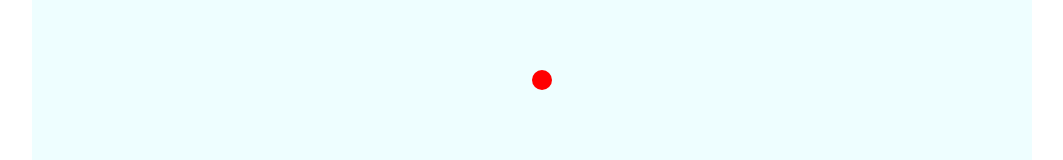
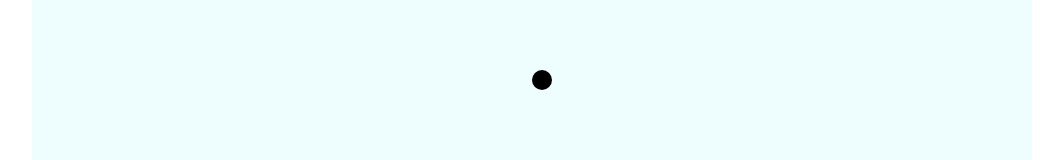
Before and after one commit to yoonhyoyeon/crazy-ball-game, a React (Create React App) app: page / in a window 1280 px wide. Shown: the part 330-490 px from the top of the page, without its empty margins (108-1171 px from the left). Built offline with nearby package versions, Linux system fonts and the light colour scheme.

Commit message:
setInterval 실행 횟수를 줄여 성능 개선

```diff
--- a/src/components/Ball/index.jsx
+++ b/src/components/Ball/index.jsx
@@ -1,5 +1,5 @@
 import * as S from './style';
-import { MAX_X, MAX_Y, BALL_SIZE, randomNum, randomColor, getMoveInfo } from 'utils';
+import { MAX_X, MAX_Y, BALL_SIZE, randomNum, randomColor, getMoveInfo, BALL_SPEED } from 'utils';
 import { useInterval } from 'hooks';
 import { memo, useEffect, useState } from 'react';
 
@@ -11,7 +11,7 @@ const Ball = memo(({isPlaying}) => {
             m_x: 0,
             m_y: 0,
             bgColor: randomColor(),
-            speed: 1.5
+            speed: BALL_SPEED
         }
         const targetPos = {
             x: randomNum(0, MAX_X-BALL_SIZE),
@@ -25,7 +25,7 @@ const Ball = memo(({isPlaying}) => {
     });
     useInterval(() => {
         moveBall();
-    }, isPlaying ? 5 : null);
+    }, isPlaying ? 8 : null);
 
     const moveBall = () => {
         const newInfo = {
--- a/src/components/CrazyBall/index.jsx
+++ b/src/components/CrazyBall/index.jsx
@@ -21,7 +21,7 @@ const CrazyBall = () => {
     const {time, setWork} = useTimer(0);
 
     useInterval(() => {
-        if((clickPos.x>=playerInfo.x-1.5 && clickPos.x<=playerInfo.x+PLAYER_SIZE+1.5 && clickPos.y>=playerInfo.y-1.5 && clickPos.y<=playerInfo.y+PLAYER_SIZE+1.5) || checkPlayerOut) {
+        if((clickPos.x>=playerInfo.x-1 && clickPos.x<=playerInfo.x+PLAYER_SIZE+1 && clickPos.y>=playerInfo.y-1 && clickPos.y<=playerInfo.y+PLAYER_SIZE+1) || checkPlayerOut) {
             setPlayerInfo((prev) => ({
                 ...prev,
                 moving: false,
@@ -36,7 +36,7 @@ const CrazyBall = () => {
                 y: prev.y + prev.m_y
             }));
         }
-    }, playerInfo.moving ? 5 : null);
+    }, playerInfo.moving ? 8 : null);
 
     const checkPlayerOut = useMemo(() => {
         return (playerInfo.x<0 || playerInfo.x>MAX_X-PLAYER_SIZE || playerInfo.y<0 || playerInfo.y>MAX_Y-PLAYER_SIZE);
--- a/src/components/Player/style.js
+++ b/src/components/Player/style.js
@@ -4,6 +4,6 @@ export const PlayerCircle = styled.div`
     position: absolute;
     width: ${({size}) => size ? size : '5'}px;
     height: ${({size}) => size ? size : '5'}px;
-    background-color: red;
+    background-color: #000;
     border-radius: 50%;
 `;
--- a/src/utils/index.js
+++ b/src/utils/index.js
@@ -2,8 +2,8 @@ export const MAX_X = 1000;
 export const MAX_Y = 800;
 export const PLAYER_SIZE = 20;
 export const BALL_SIZE = 30;
-export const PLAYER_SPEED = 1.5;
-export const BALL_SPEED = 1.5;
+export const PLAYER_SPEED = 2;
+export const BALL_SPEED = 2;
 
 export const randomNum = (min, max) => Math.floor(Math.random()*(max+1-min))+min;
 
```
